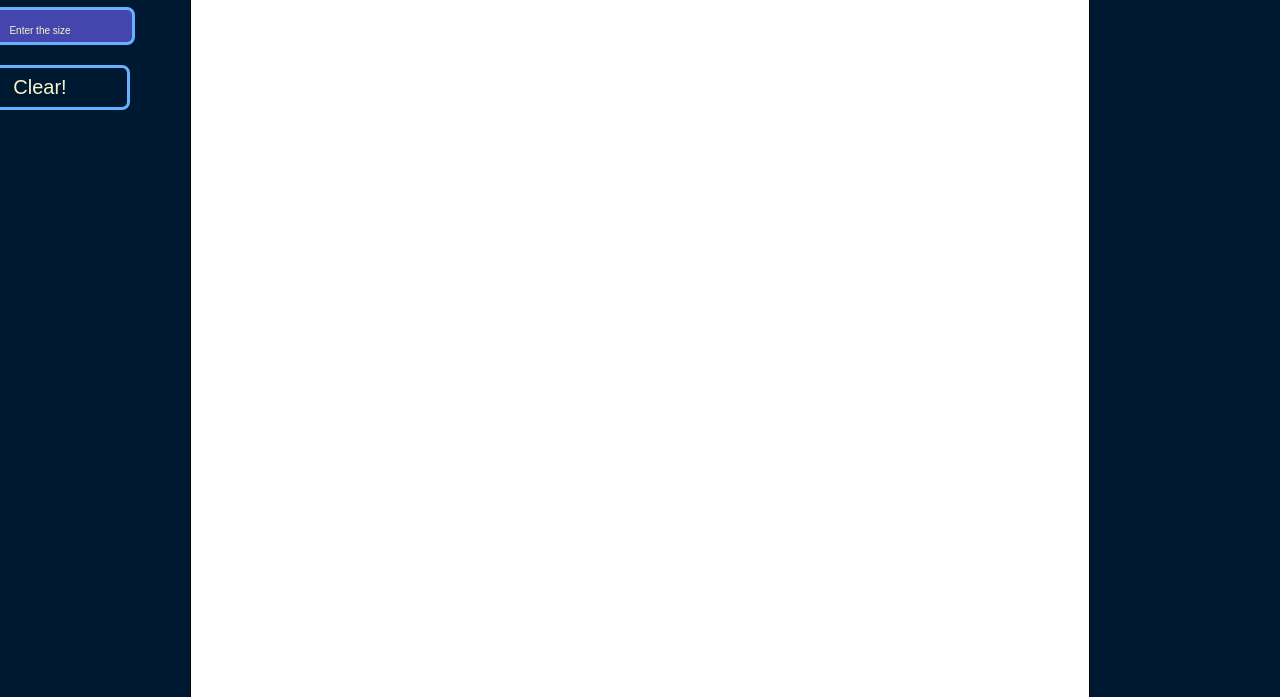
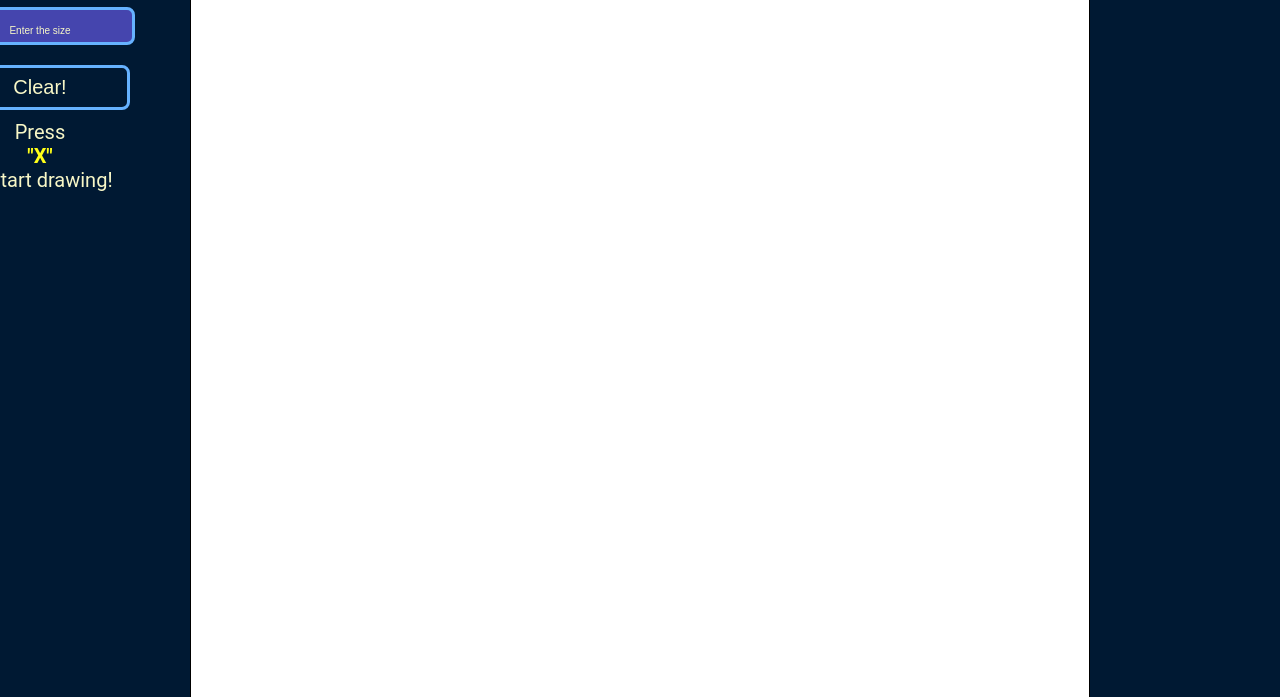
Before and after one commit to michrusinek/odin-etch-a-sketch, a plain HTML site: page index.html in a window 1280 px wide. Shown: the part 99-796 px from the top of the page. Drawn offline with Linux system fonts and the light colour scheme.

Commit message:
Added an instruction to the left sidebar

```diff
--- a/index.html
+++ b/index.html
@@ -19,6 +19,7 @@
             <input placeholder="Enter the size" id="size" name="size">
             <span id="error-msg"></span>
             <button id="clear-btn">Clear!</button>
+            <span id="instruction">Press <p id="x">"X"</p> to start drawing!</span>
         </div>
         <div id="grid-container"></div>
         <div id="right-sidebar"></div>
--- a/style.css
+++ b/style.css
@@ -110,3 +110,12 @@ h1 {
 #clear-btn:hover {
     box-shadow: 0px 5px 15px rgba(102, 178, 255, .4);
 }
+
+#instruction {
+    text-align: center;
+}
+
+#x {
+    font-weight: bold;
+    color: #ffff18;
+}
```
